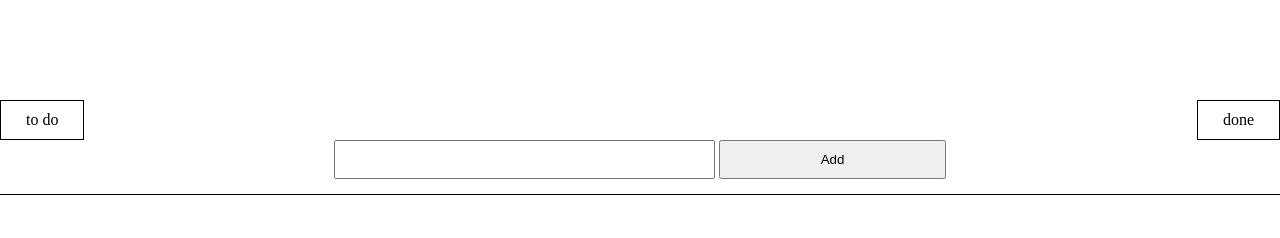
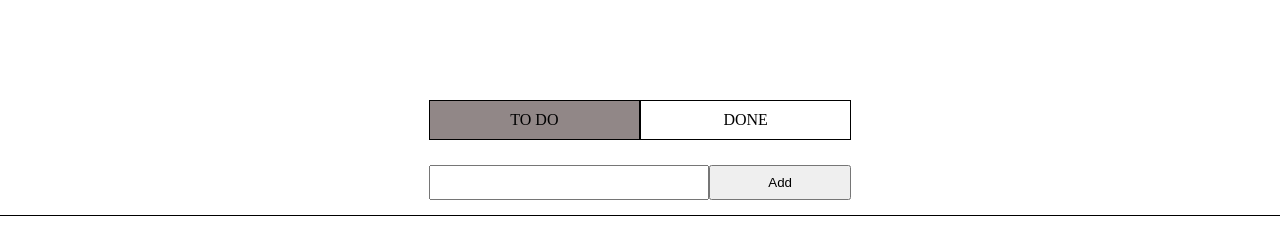
Before and after one commit to guchvlado/to-do-nativeJs, a plain HTML site: page index.html in a window 1280 px wide. Drawn offline with Linux system fonts and the light colour scheme.

Commit message:
tabs html/css

```diff
--- a/css/main.css
+++ b/css/main.css
@@ -5,28 +5,48 @@
 }
 .header {
     text-align: center;
-    margin-top: 100px;
-    border-bottom: 1px solid #000;
     padding-bottom: 15px;
-}
-.header input {
-    padding: 10px 100px;
-}
-.header .button {
-    padding: 10px 100px;
+    width: 33vw;
+    margin: 100px auto 0;
 }
 .header .button:hover {
     cursor: pointer;
 }
 .tabs {
     display: flex;
-    justify-content: space-between;
+    margin-bottom: 25px;
 }
 .tab {
     border: 1px #000 solid;
     padding: 10px 25px;
+    flex: 1;
+    text-transform: uppercase;
+    transition: all .3s ease-out;
+}
+.tab:hover {
+    cursor: pointer;
+    background-color: rgb(189, 177, 177);
+}
+.tab.active-tab {
+    background-color: rgb(145, 135, 135);
 }
 
+.input-form {
+    display: flex;
+}
+.input-form > input{
+    flex: 2;
+    height: 35px;
+}
+.input-form > button {
+    flex: 1;
+    height: 35px;
+}
+
+.task-list::before {
+    content: "";
+    border-bottom: 1px solid #000;
+}
 .task-list {
     display: flex;
     flex-direction: column;
--- a/index.html
+++ b/index.html
@@ -8,13 +8,16 @@
     <link rel="stylesheet" href="css/main.css">
 </head>
 <body>
+
     <form class="header">
         <div class="tabs">
-            <div class="tab">to do</div>
-            <div class="tab">done</div>
+            <div id="do" class="tab active-tab">to do</div>
+            <div id="done" class="tab">done</div>
         </div>
-        <input id="taskName" type="text">
-        <button class="button" type="submit">Add</button>
+        <div class="input-form">
+            <input id="taskName" type="text">
+            <button class="button" type="submit">Add</button>
+        </div>
     </form>
 
     <div class="task-list">
--- a/js/script.js
+++ b/js/script.js
@@ -43,4 +43,14 @@ document.addEventListener("DOMContentLoaded", () => {
             updateList();
         }
     });
+
+    const tabsConteiner = document.querySelector(".tabs"),
+          tabs = document.querySelectorAll('.tab');
+
+    tabsConteiner.addEventListener("click", (e) => {
+        if (e.target && e.target.classList.contains("tab")) {
+            tabs.forEach(item => item.classList.remove('active-tab'));
+            e.target.classList.add('active-tab');
+        }
+    });
 });
```
